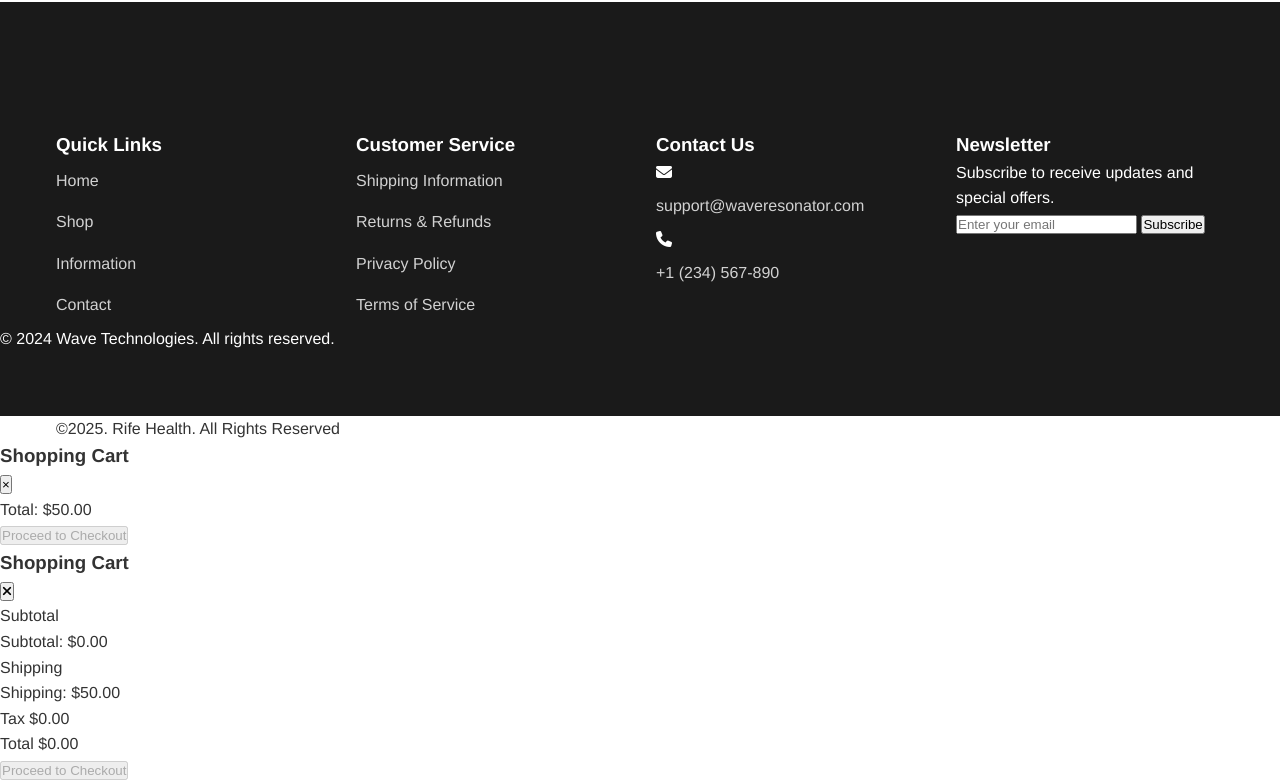
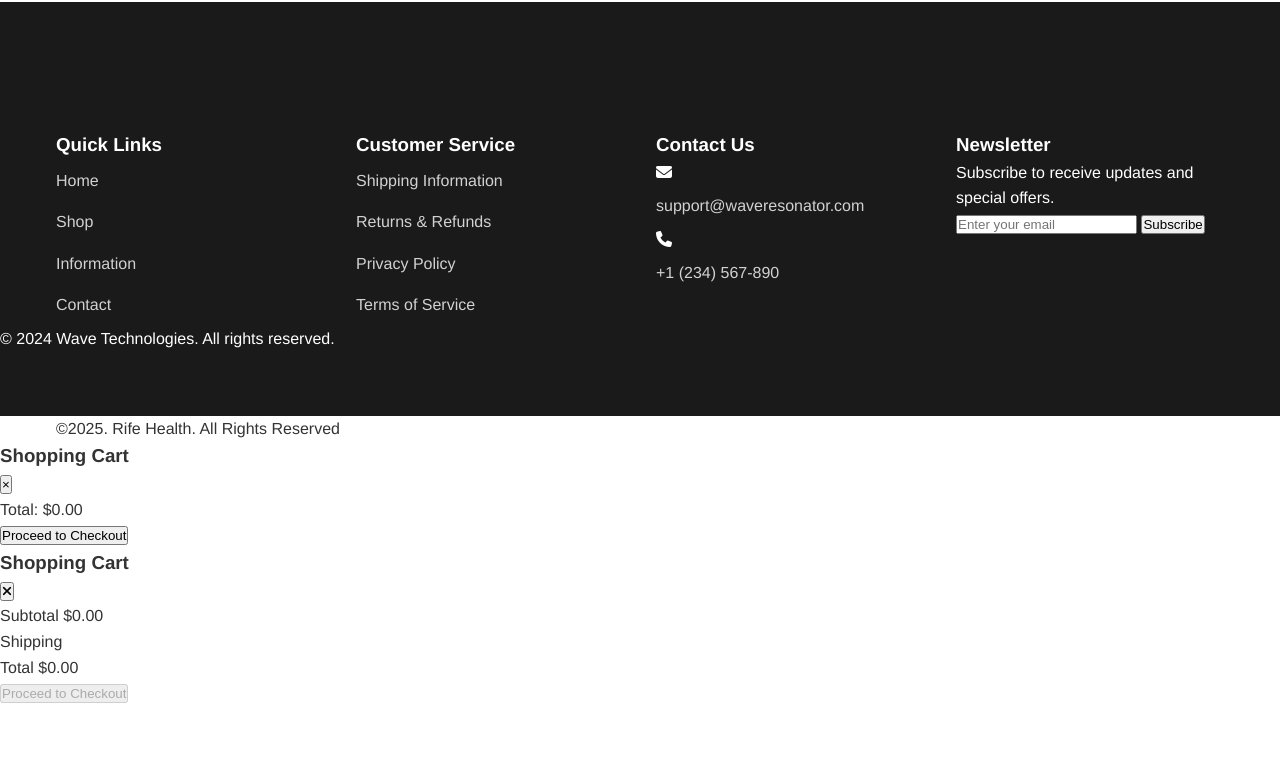
Before and after one commit to read1985/rife-resonator-website, a website: page index.html in a window 1280 px wide. Shown: the part 2423-3206 px from the top of the page. After the commit the page ends 3129 px from the top, so only its background shows below. Drawn offline with nearby package versions, Linux system fonts and the light colour scheme; files that its build step writes are made by us from their sources.

Commit message:
updated components and fixed loading issues

```diff
--- a/components/cart-sidebar.html
+++ b/components/cart-sidebar.html
@@ -16,13 +16,9 @@
                 <span>Subtotal</span>
                 <span class="cart-subtotal">$0.00</span>
             </div>
-            <div class="total-line">
+            <div class="total-line shipping-line">
                 <span>Shipping</span>
-                <span class="cart-shipping">$0.00</span>
-            </div>
-            <div class="total-line">
-                <span>Tax</span>
-                <span class="cart-tax">$0.00</span>
+                <span class="cart-shipping"></span>
             </div>
             <div class="total-line total">
                 <span>Total</span>
--- a/js/cart.js
+++ b/js/cart.js
@@ -345,34 +345,23 @@
         // Subtotal
         this.total = this.items.reduce((sum, item) => sum + (item.price * item.quantity), 0);
         if (this.cartSubtotal) {
-            this.cartSubtotal.innerHTML = `
-                <div class="total-line">
-                    <span>Subtotal:</span>
-                    <span>$${this.total.toFixed(2)}</span>
-                </div>
-            `;
+            this.cartSubtotal.textContent = `$${this.total.toFixed(2)}`;
         }
 
-        // Flat shipping fee of $50
-        this.shipping = 50;
+        // Only show shipping if there are items in cart
+        this.shipping = this.items.length > 0 ? 50 : 0;
         if (this.cartShipping) {
-            this.cartShipping.innerHTML = `
-                <div class="total-line">
-                    <span>Shipping:</span>
-                    <span>$${this.shipping.toFixed(2)}</span>
-                </div>
-            `;
+            if (this.items.length > 0) {
+                this.cartShipping.textContent = `$${this.shipping.toFixed(2)} (Flat Rate Shipping)`;
+            } else {
+                this.cartShipping.textContent = '';
+            }
         }
 
-        // Total (no tax)
-        const finalTotal = this.total + this.shipping;
+        // Total
+        const finalTotal = this.total + (this.items.length > 0 ? this.shipping : 0);
         if (this.cartTotal) {
-            this.cartTotal.innerHTML = `
-                <div class="total-line grand-total">
-                    <span>Total:</span>
-                    <span>$${finalTotal.toFixed(2)}</span>
-                </div>
-            `;
+            this.cartTotal.textContent = `$${finalTotal.toFixed(2)}`;
         }
     }
 
--- a/styles/main.css
+++ b/styles/main.css
@@ -999,3 +999,13 @@
 .cart-item .remove-item:hover {
     opacity: 1;
 }
+
+.shipping-line {
+    color: #666;
+    font-style: italic;
+}
+
+.shipping-line .cart-shipping {
+    color: #333;
+    font-weight: 500;
+}
```
